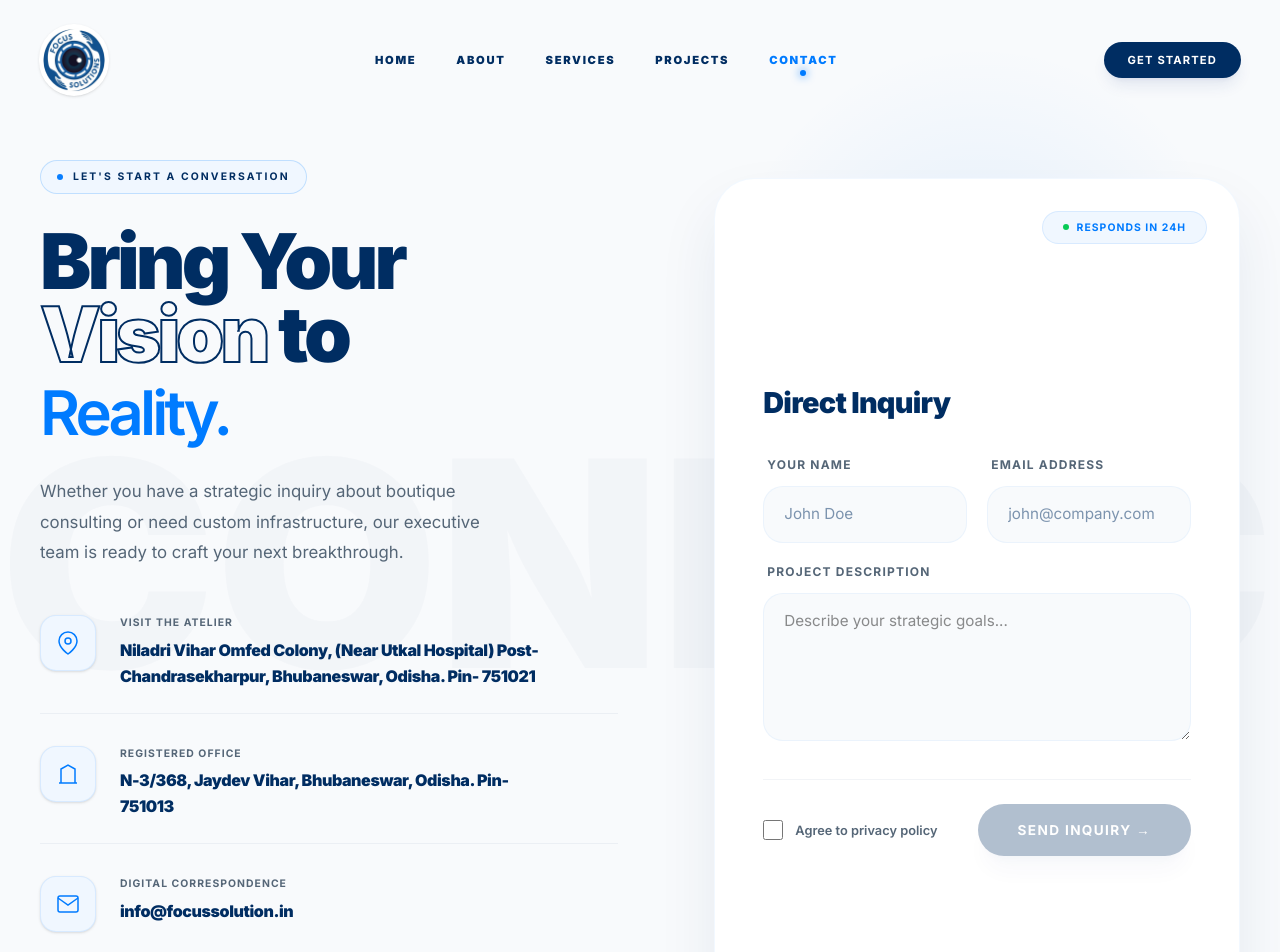
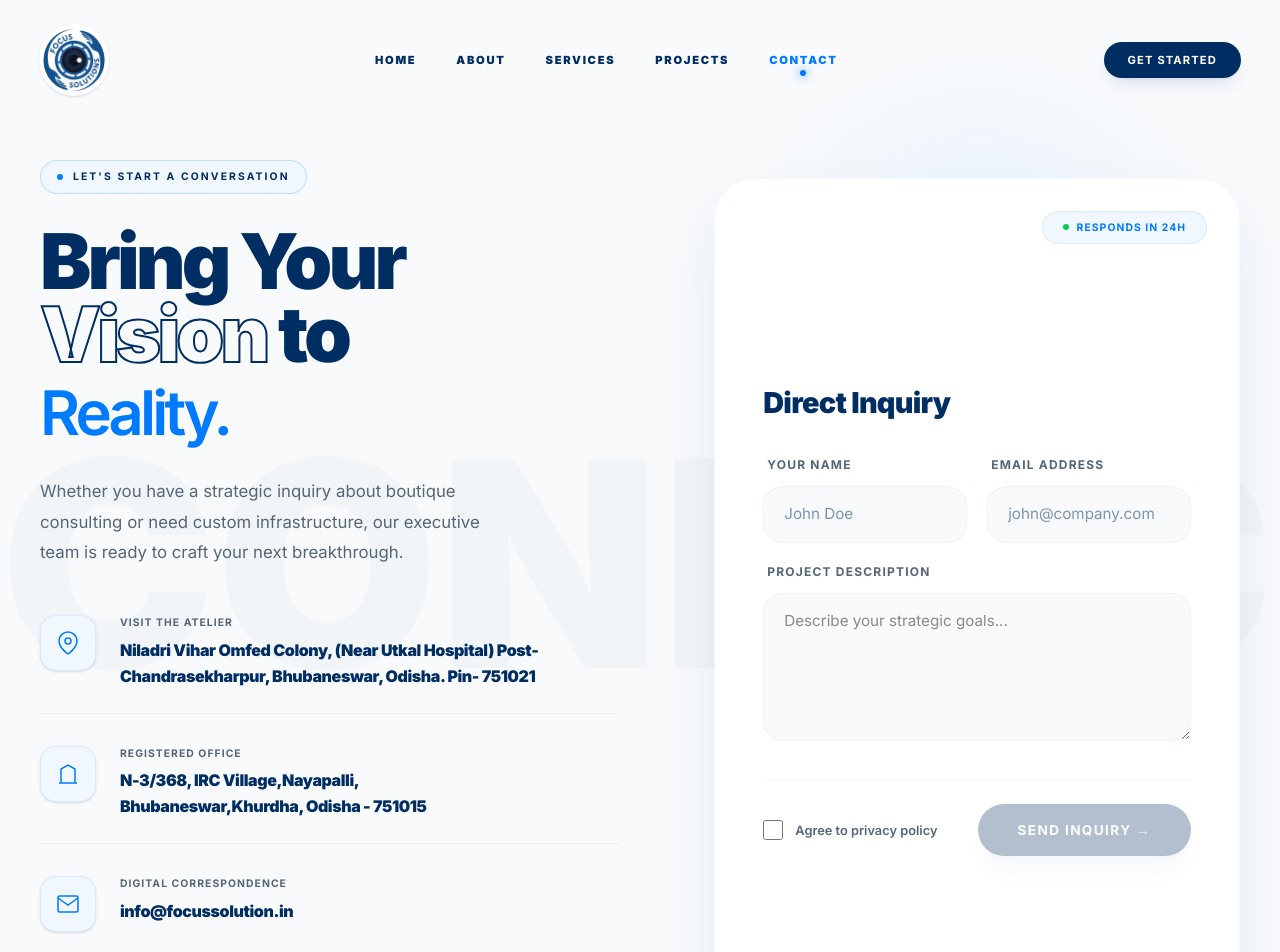
Before and after one commit to biswajit-dev-1999/focoussolutionwebsite, a React (Vite) app: page /contact in a window 1280 px wide. Shown: the top 952 px of the page. Built offline with nearby package versions, Linux system fonts and the light colour scheme; a web font is replaced by a local one.

Commit message:
gst number added

```diff
--- a/src/pages/About.jsx
+++ b/src/pages/About.jsx
@@ -164,7 +164,7 @@ function FounderLegalSection() {
             </div>
             <div className="bg-white/5 rounded-2xl p-6 sm:p-8 border border-white/10 mb-8">
               <p className="text-[0.6rem] font-bold uppercase tracking-widest text-[#007BFF] mb-2">GST Identification</p>
-              <p className="text-xl sm:text-2xl font-black tracking-widest break-all">18OOPM4494P1Z3</p>
+              <p className="text-xl sm:text-2xl font-black tracking-widest break-all">21AKBPM8511H3ZH</p>
             </div>
             <div className="grid grid-cols-2 gap-8 border-t border-white/10 pt-8">
               <div>
--- a/src/pages/Contact.jsx
+++ b/src/pages/Contact.jsx
@@ -103,7 +103,7 @@ function ContactHero() {
                   </svg>
                 }
                 label="Registered Office"
-                value="N-3/368, Jaydev Vihar, Bhubaneswar, Odisha. Pin-751013"
+                value="N-3/368, IRC Village,Nayapalli, Bhubaneswar,Khurdha, Odisha - 751015"
               />
 
               <ContactInfoItem
```
